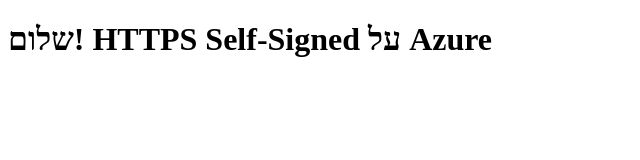
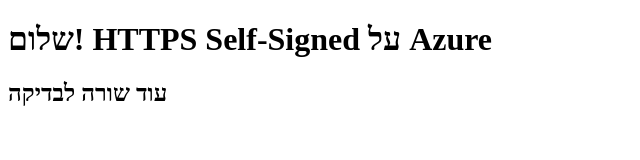
Before and after one commit to Royyosef23/ssl-demo, a plain HTML site: page index.html in a window 1280 px wide. Shown: the whole page, without its empty margins (0-640 px from the left). Drawn offline with Linux system fonts and the light colour scheme.

Commit message:
test deploy

```diff
--- a/index.html
+++ b/index.html
@@ -1,2 +1,3 @@
 <!doctype html><meta charset="utf-8"><title>SSL Demo</title>
 <h1>שלום! HTTPS Self-Signed על Azure</h1>
+<h2>עוד שורה לבדיקה</h2>
```
